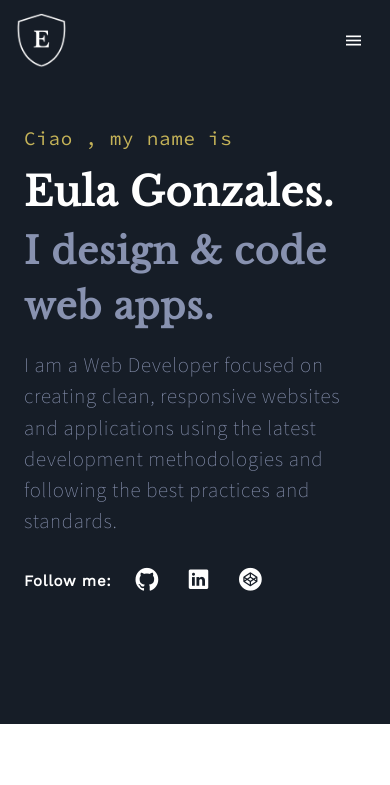
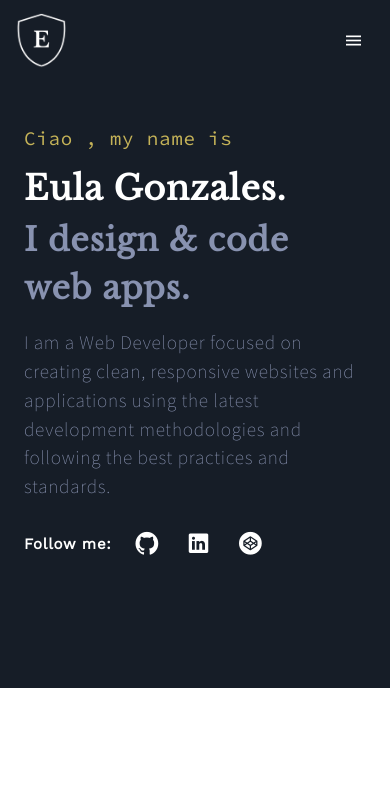
Before and after one commit to eulagonzales/V4, a plain HTML site: page index.html in a window 390 px wide. Shown: the top 785 px of the page. Drawn offline with nearby package versions, Linux system fonts and the light colour scheme.

Commit message:
Update style.css

```diff
--- a/assets/css/style.css
+++ b/assets/css/style.css
@@ -123,6 +123,9 @@ section {
 }
 
 /*custom */
+.home {
+    height: 100vh;
+}
 
 .num {
     font-family: 'Source Code Pro', monospace;
@@ -359,21 +362,21 @@ footer a:hover {
     }
 
     .name {
-        font-size: 2.5rem;
+        font-size: 2.1rem;
         font-family: 'Libre Baskerville', serif;
         font-weight: 600;
         color: var(--neutral);
     }
 
     .description {
-        font-size: 2.3rem;
+        font-size: 2rem;
         font-family: 'Libre Baskerville', serif;
         font-weight: 700;
         color: var(--ash-color);
     }
 
     .intro-details {
-        font-size: 1.3rem;
+        font-size: 1.2rem;
         color: var(--ash-color);
     }
 }
```
